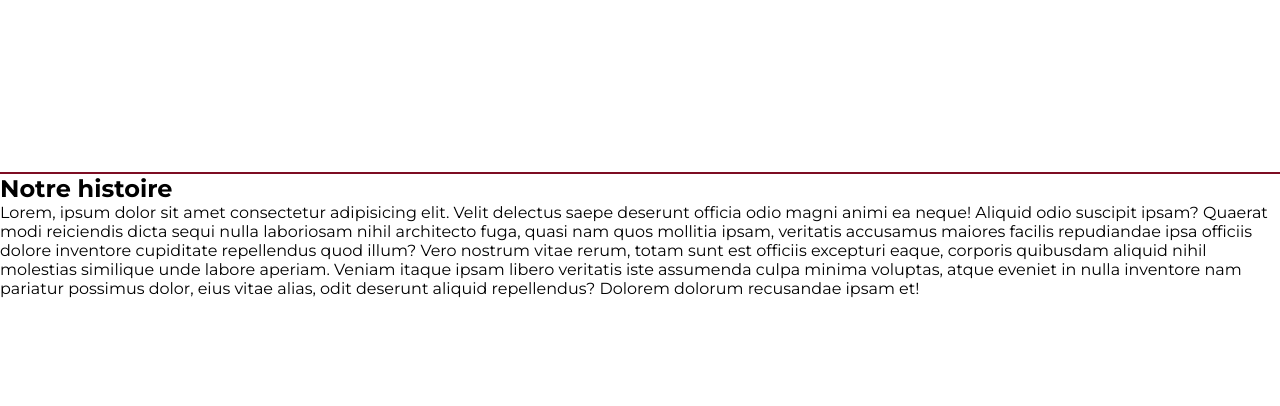
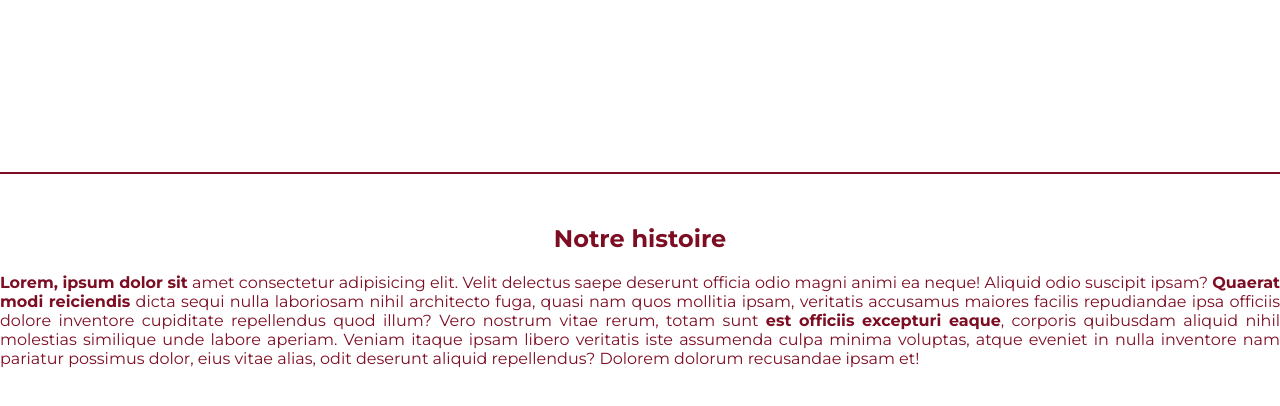
Before and after one commit to TimotheSymbolIt/foreach_koffee, a plain HTML site: page index.html in a window 1280 px wide. Shown: the part 400-806 px from the top of the page. Drawn offline with Linux system fonts and the light colour scheme; a web font is replaced by a local one.

Commit message:
Ajout du style dans la section 'Notre histoire'

```diff
--- a/index.css
+++ b/index.css
@@ -24,6 +24,10 @@ img {
 	height: 100%;
 }
 
+.bold {
+	font-weight: bold;
+}
+
 /* Header */
 
 h1 {
@@ -40,7 +44,7 @@ header {
 	color: white;
 	padding: 10px;
 
-    border-bottom: 2px solid #500313;
+	border-bottom: 2px solid #500313;
 }
 
 #links_header {
@@ -108,3 +112,21 @@ header {
 }
 
 /*  */
+
+/* Notre histoire */
+
+#notre_histoire {
+	max-width: 1400px;
+	margin: auto;
+	padding: 50px 0px;
+	color: #7d0d23;
+}
+
+#notre_histoire h2 {
+	text-align: center;
+	margin-bottom: 20px;
+}
+
+#notre_histoire p {
+	text-align: justify;
+}
```
